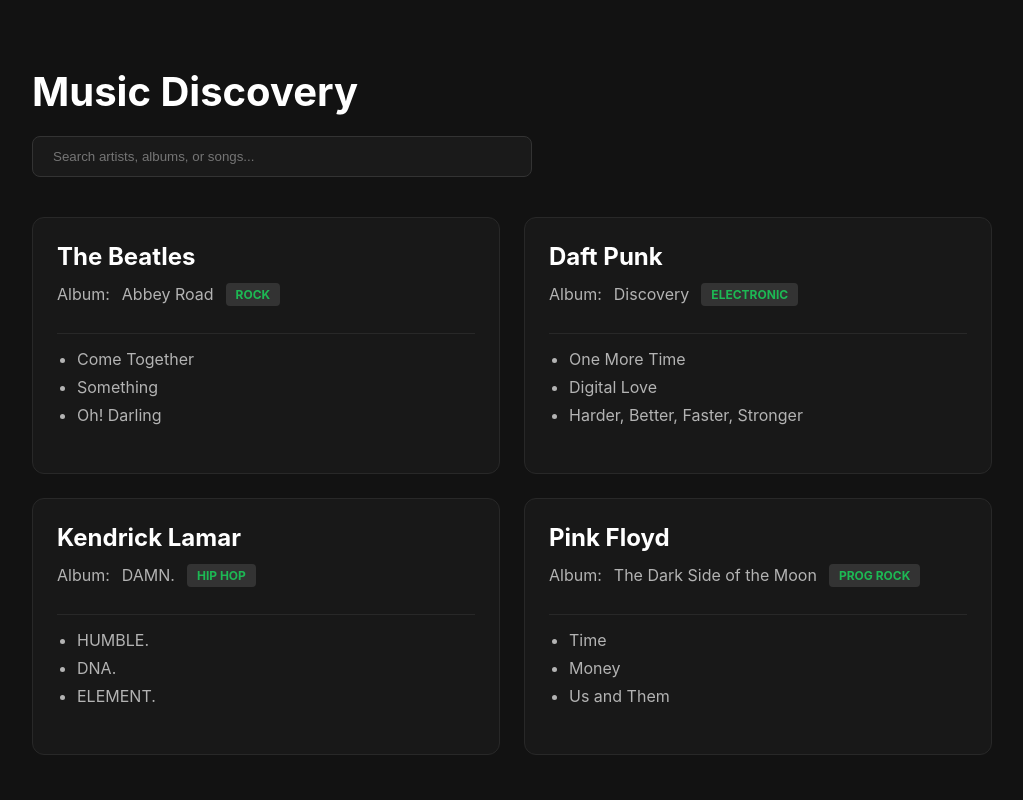
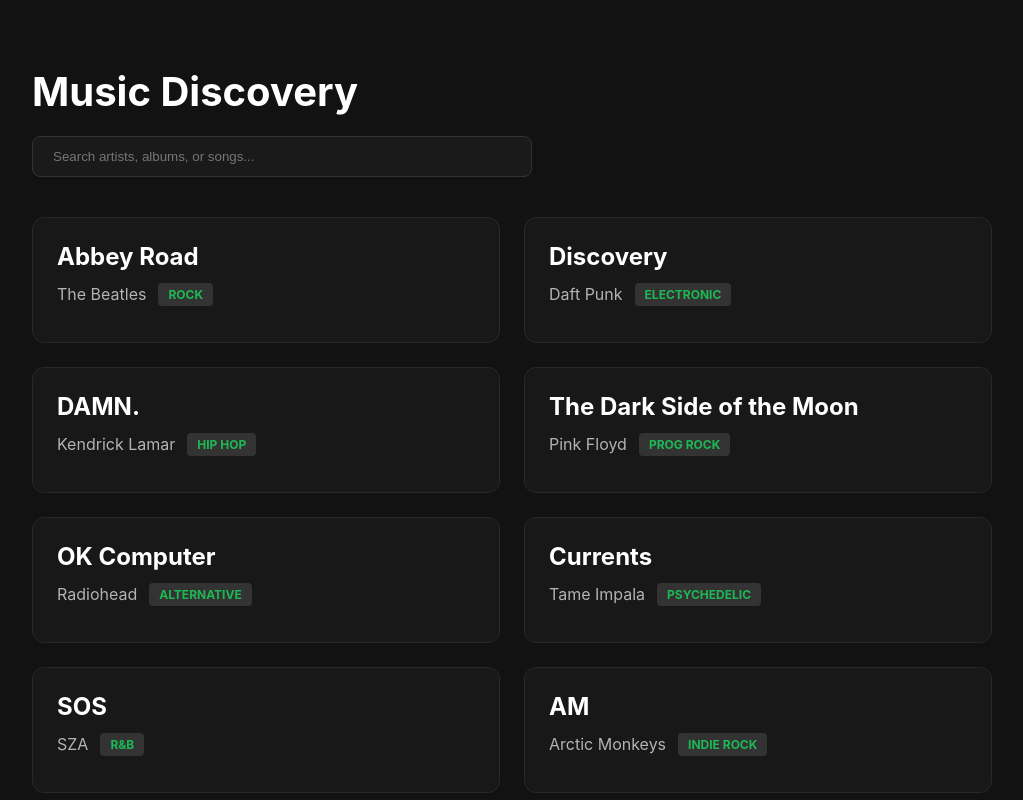
Before and after one commit to srijachatterjee19/beatbound-frontend, a React (Vite) app: page / in a window 1280 px wide. Shown: the top 800 px of the page, without its empty margins (128-1151 px from the left). Built offline with nearby package versions, Linux system fonts and the light colour scheme.

Commit message:
Viewing 10 results per page now and updated card layout

```diff
--- a/src/search/SearchBar.jsx
+++ b/src/search/SearchBar.jsx
@@ -37,17 +37,18 @@
       <div className="results-grid">
         {currentItems.map((artist) => (
           <div key={artist.id} className="card">
-            <h2>{artist.name}</h2>
+            <h2 className="album-title">{artist.album}</h2>
+
             <div className="meta-info">
-              <span className="album-label">Album:</span> {artist.album}
+              <span className="artist-name">{artist.name}</span>
               <span className="genre-tag">{artist.genre}</span>
             </div>
 
-            <ul className="song-list">
+            {/* <ul className="song-list">
               {artist.songs.map((song, i) => (
                 <li key={i} className="song-item">{song}</li>
               ))}
-            </ul>
+            </ul> */}
           </div>
         ))}
       </div>
--- a/src/search/searchSlice.jsx
+++ b/src/search/searchSlice.jsx
@@ -8,7 +8,7 @@
     term: '',
     results: MUSIC_DATA,
     currentPage: 1,
-    itemsPerPage: 4,
+    itemsPerPage: 10,
   },
   reducers: {
     updateSearch: (state, action) => {
```
